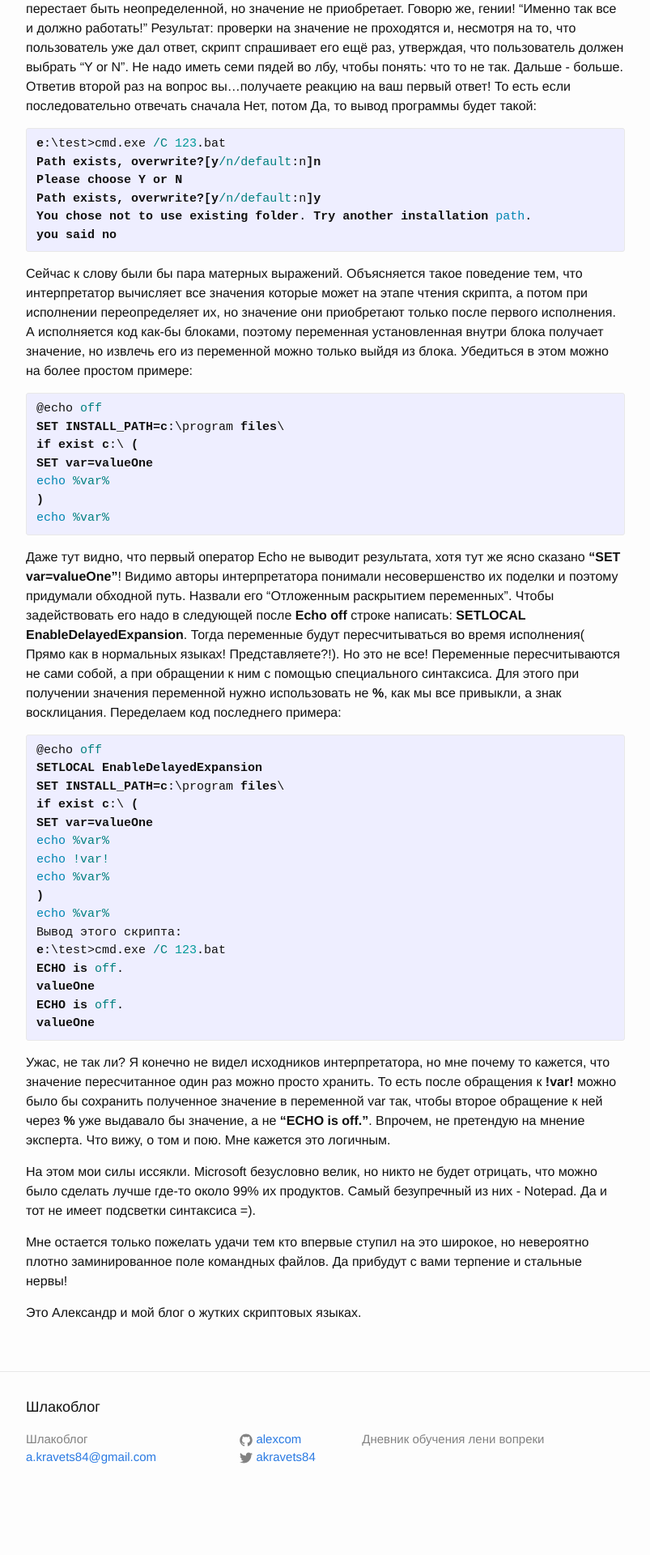
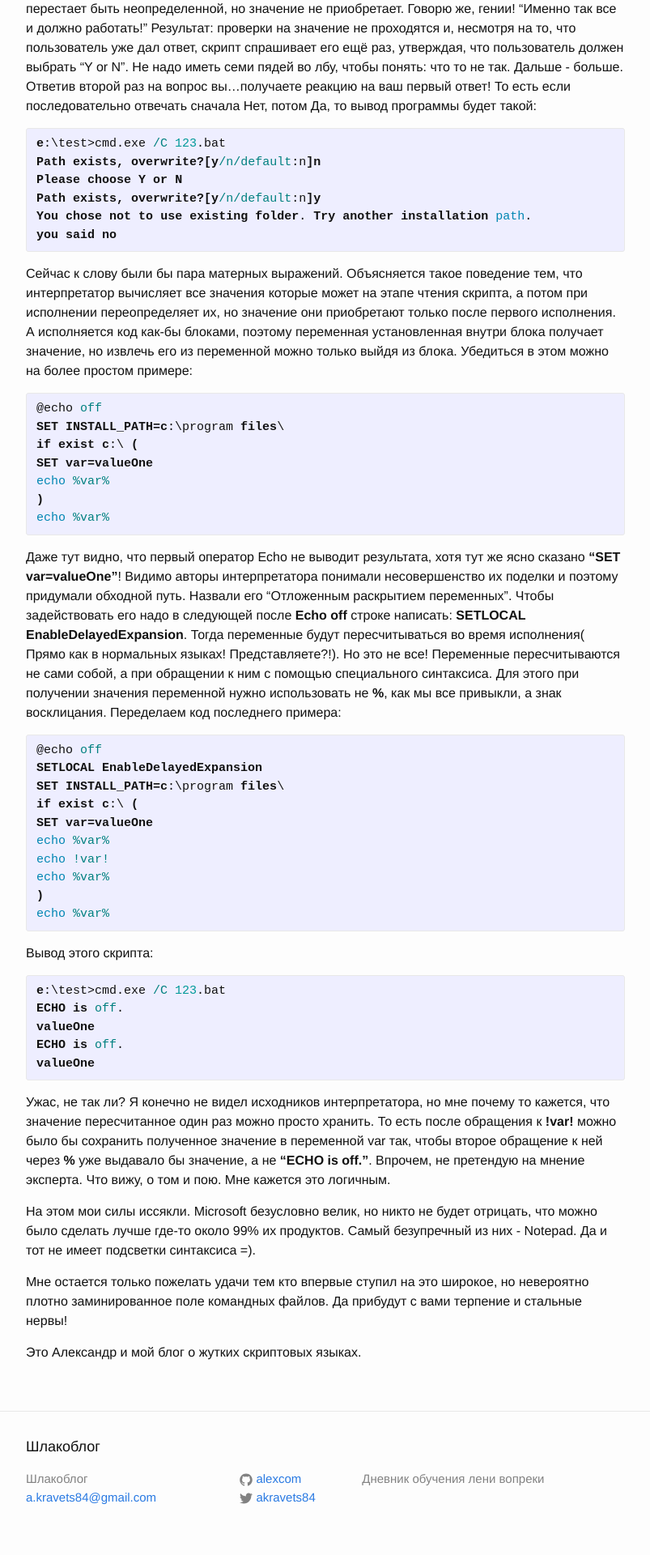
Before and after one commit to alexcom/alexcom.github.io, a Jekyll site: the page built from _posts/2012-12-1-bat-man.md, in a window 1280 px wide. Shown: the part 3426-5346 px from the top of the page at 81% size, without its empty margins (238-1041 px from the left). Built offline with Jekyll 4.4.1, drawn with Linux system fonts in a browser that asks for light colours; before the commit the page ends 5297 px from its top, so only the background shows below that.

Commit message:
fixed highlighting for one snippet

```diff
--- a/_config.yml
+++ b/_config.yml
@@ -10,3 +10,4 @@ github_username:  alexcom
 
 # Build settings
 markdown: kramdown
+highlighter: true
--- a/_posts/2012-12-1-bat-man.md
+++ b/_posts/2012-12-1-bat-man.md
@@ -142,7 +142,11 @@ echo !var!
 echo %var%
 )
 echo %var%
+{% endhighlight %}
+
 Вывод этого скрипта:
+
+{% highlight batch %}
 e:\test>cmd.exe /C 123.bat
 ECHO is off.
 valueOne
```
